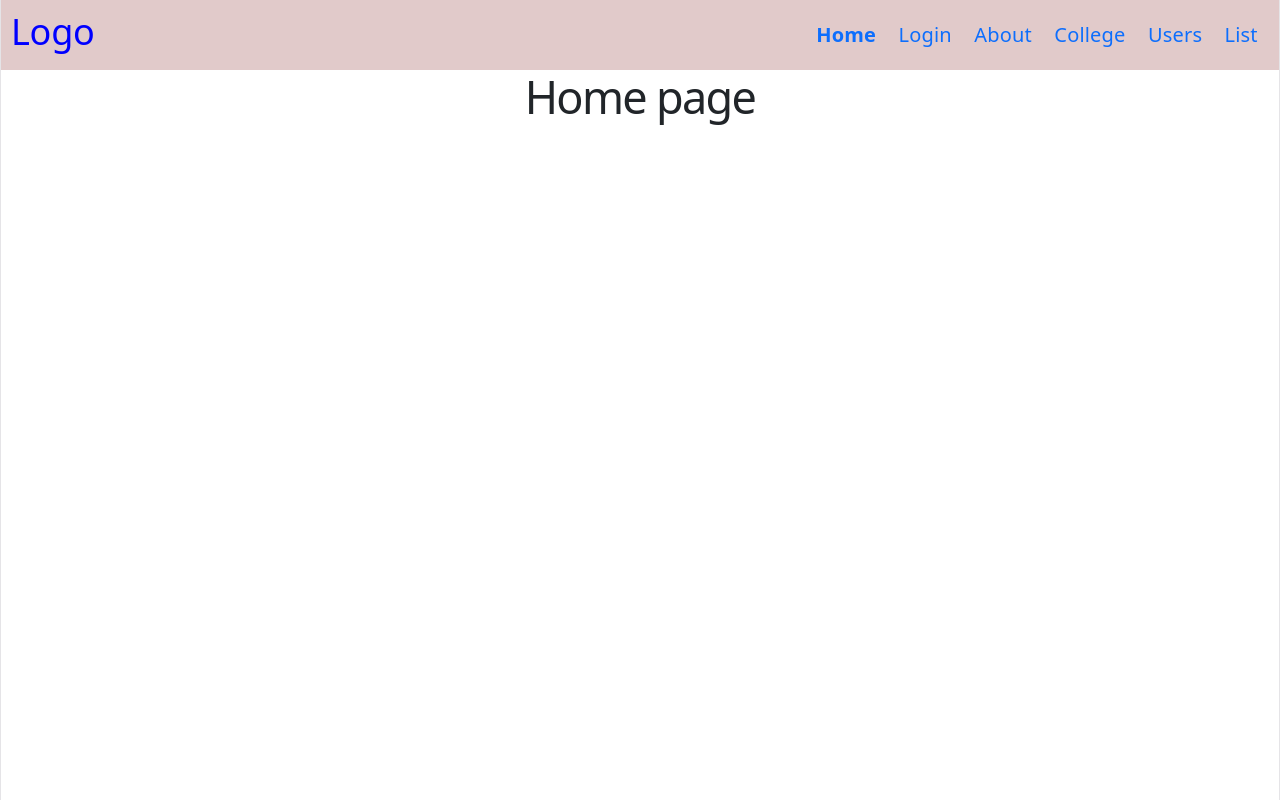
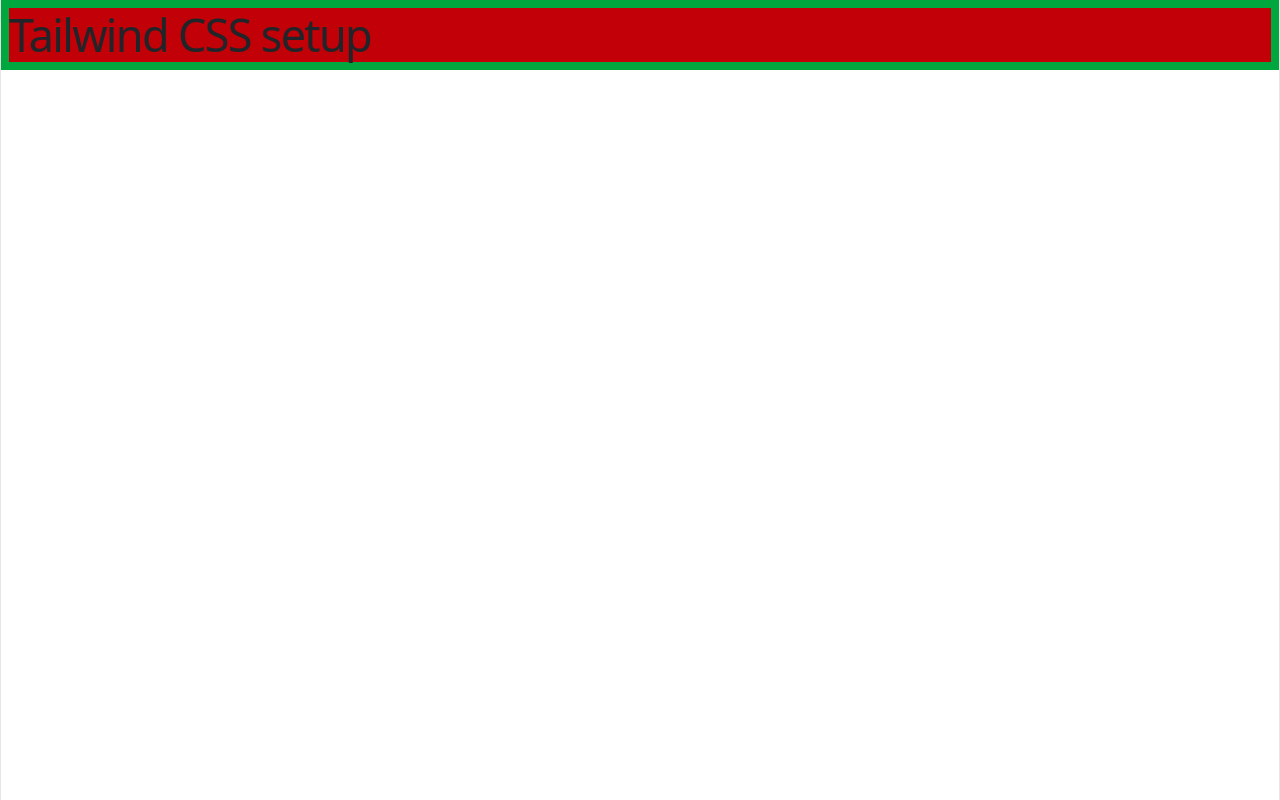
Before and after one commit to codewithnill/reactjs_19_by_code_step_by_step, a React (Vite) app in the folder main/react-blog/: page / in a window 1280 px wide. Built offline with nearby package versions, Linux system fonts and the light colour scheme.

Commit message:
tailwind css installation in react.

```diff
--- a/main/react-blog/package.json
+++ b/main/react-blog/package.json
@@ -10,12 +10,14 @@
     "preview": "vite preview"
   },
   "dependencies": {
+    "@tailwindcss/vite": "^4.3.3",
     "bootstrap": "^5.3.8",
     "react": "^19.3.0",
     "react-bootstrap": "^2.10.10",
     "react-dom": "^19.3.0",
     "react-router": "^8.5.0",
-    "styled-components": "^6.5.3"
+    "styled-components": "^6.5.3",
+    "tailwindcss": "^4.3.3"
   },
   "devDependencies": {
     "@eslint/js": "^10.0.1",
--- a/main/react-blog/src/App.jsx
+++ b/main/react-blog/src/App.jsx
@@ -1,61 +1,7 @@
-
-import { Navigate, Route, Routes } from 'react-router'
-import About from './About.jsx'
-import Home from './Home.jsx'
-import Login from './Login.jsx'
-import Navbar from './Navbar.jsx'
-import College_for_nested_navigation from './College_for_nested_navigation.jsx'
-import Student_for_nested_navigation from './Student_for_nested_navigation.jsx'
-import Dept_for_nested_navigation from './Dept_for_nested_navigation.jsx'
-import College_details_for_nested_navigation from './College_details_for_nested_navigation.jsx'
-import UserList from './UserList.jsx'
-import UserDetails from './userDetails.jsx'
-
 function App() {
   return (
     <div>
-      {/* <Navbar /> */}
-      <Routes>
-
-        <Route element={<Navbar />}>
-          <Route path="/" element={<Home />} />
-          {/* <Route path="/users" element={<UserList />} /> */}
-
-          <Route path="/users/list?" element={<UserList />} />
-          {/* <Route path="/users/:id" element={<UserDetails />} /> */}
-          <Route path="/users/:id/:name?" element={<UserDetails />} />
-
-
-          <Route path='in'>
-            <Route path='/in/user'>
-              <Route path="/in/user/about" element={<About />} />
-              <Route path="/in/user/login" element={<Login />} />
-            </Route>
-
-          </Route>
-
-
-
-
-        </Route>
-
-
-
-        <Route path="/college" element={<College_for_nested_navigation />}>
-          <Route index element={<Student_for_nested_navigation />} />
-
-          <Route path="department" element={<Dept_for_nested_navigation />} />
-
-          <Route path="college-details" element={<College_details_for_nested_navigation />} />
-        </Route>
-
-        {/* <Route path="*" element={<Pagenotfound />} /> */}
-
-
-
-        {/* if wrong url typed take the user to login page */}
-        <Route path="*" element={<Navigate to="/login" />} />
-      </Routes>
+      <h1 className="bg-red-700 text-3xl border-8 border-green-600">Tailwind CSS setup</h1>
     </div>
   );
 }
--- a/main/react-blog/src/index.css
+++ b/main/react-blog/src/index.css
@@ -1,6 +1,8 @@
+@import "tailwindcss";
+
 :root {
-  --text: #6b6375;
-  --text-h: #08060d;
+  --text: #000;
+  --text-h: #000;
   --bg: #fff;
   --border: #e5e4e7;
   --code-bg: #f4f3ec;
@@ -17,7 +19,7 @@
 
   font: 18px/145% var(--sans);
   letter-spacing: 0.18px;
-  color-scheme: light dark;
+  color-scheme: light;
   color: var(--text);
   background: var(--bg);
   font-synthesis: none;
@@ -30,26 +32,6 @@
   }
 }
 
-@media (prefers-color-scheme: dark) {
-  :root {
-    --text: #9ca3af;
-    --text-h: #f3f4f6;
-    --bg: #16171d;
-    --border: #2e303a;
-    --code-bg: #1f2028;
-    --accent: #c084fc;
-    --accent-bg: rgba(192, 132, 252, 0.15);
-    --accent-border: rgba(192, 132, 252, 0.5);
-    --social-bg: rgba(47, 48, 58, 0.5);
-    --shadow:
-      rgba(0, 0, 0, 0.4) 0 10px 15px -3px, rgba(0, 0, 0, 0.25) 0 4px 6px -2px;
-  }
-
-  #social .button-icon {
-    filter: invert(1) brightness(2);
-  }
-}
-
 body {
   margin: 0;
 }
@@ -58,7 +40,7 @@ body {
   width: 100%;
   max-width: 100%;
   margin: 0 auto;
-  text-align: center;
+  /* text-align: center; */
   border-inline: 1px solid var(--border);
   min-height: 100svh;
   display: flex;
@@ -66,6 +48,7 @@ body {
   box-sizing: border-box;
 }
 
+@layer base {
   h1,
   h2 {
     font-family: var(--heading);
@@ -82,6 +65,7 @@ h1 {
       margin: 20px 0;
     }
   }
+
   h2 {
     font-size: 24px;
     line-height: 118%;
@@ -89,6 +73,7 @@ h2 {
     margin: 0 0 8px;
     @media (max-width: 1024px) {
       font-size: 20px;
+    }
   }
 }
 p {
--- a/main/react-blog/src/main.jsx
+++ b/main/react-blog/src/main.jsx
@@ -1,8 +1,8 @@
 import { createRoot } from 'react-dom/client'
+import 'bootstrap/dist/css/bootstrap.min.css'
 import './index.css'
 import App from './App.jsx'
-import 'bootstrap/dist/css/bootstrap.min.css';
-import { BrowserRouter } from 'react-router';
+import { BrowserRouter } from 'react-router'
 
 createRoot(document.getElementById('root')).render(
   <BrowserRouter>
--- a/main/react-blog/vite.config.js
+++ b/main/react-blog/vite.config.js
@@ -1,7 +1,9 @@
 import react from '@vitejs/plugin-react'
 import { defineConfig } from 'vite'
+import tailwindcss from '@tailwindcss/vite'
 
 // https://vite.dev/config/
 export default defineConfig({
-  plugins: [react()],
+  plugins: [react(), tailwindcss()],
+
 })
```
Also changed, not shown: 1 other file (tests, documents, lock files or other folders). Lines whose indentation alone changed are shown as unchanged.
